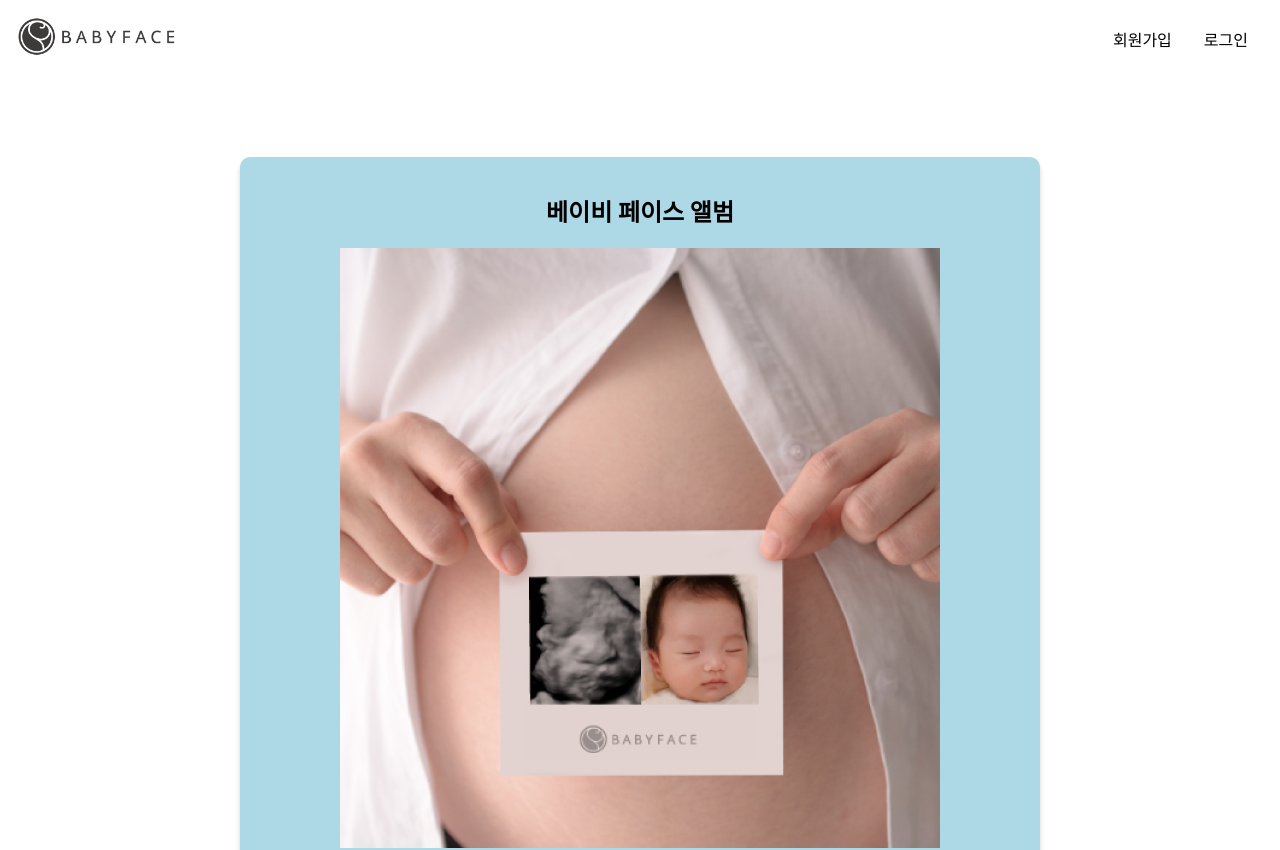
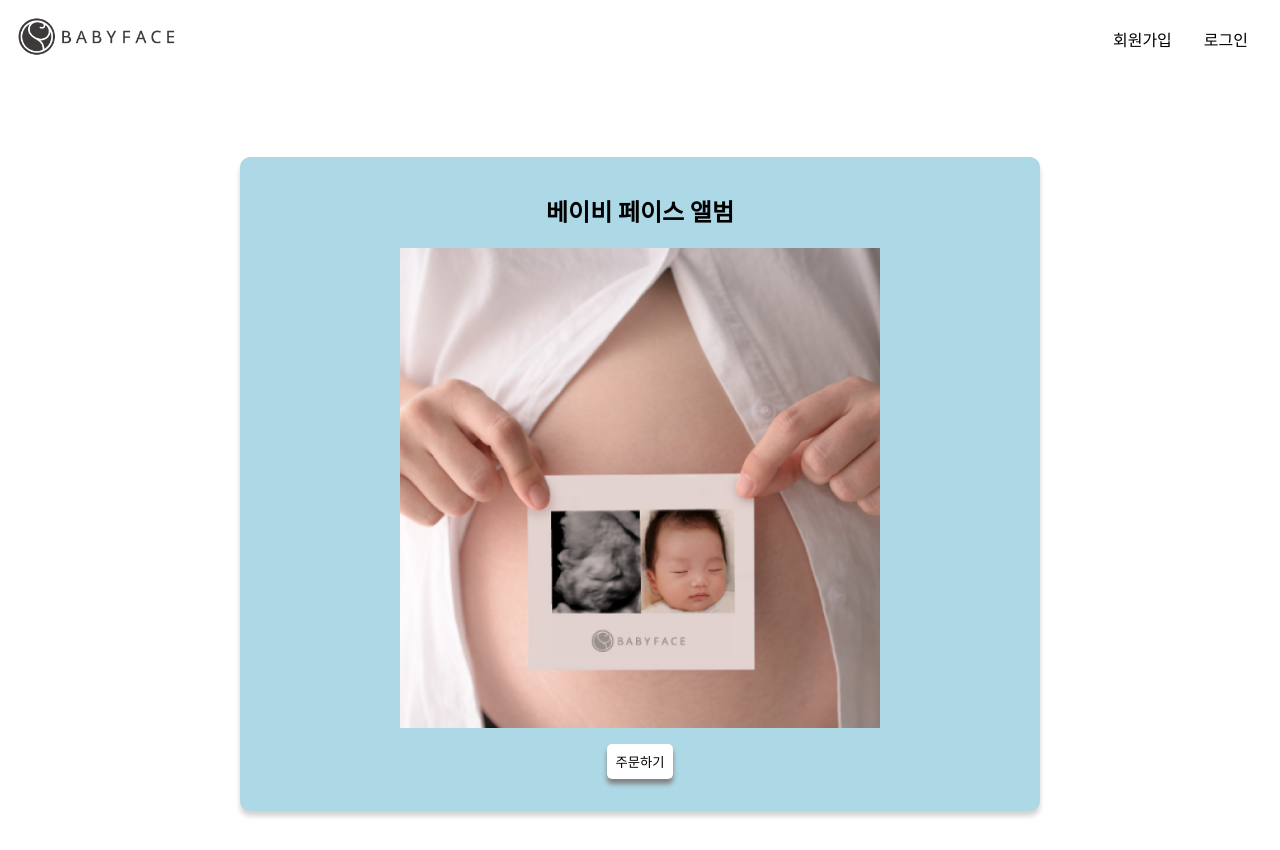
Before and after one commit to bbumjun/alethio-test, a React (Create React App) app: page / in a window 1280 px wide. Shown: the top 850 px of the page. Built offline with nearby package versions, Linux system fonts and the light colour scheme.

Commit message:
💄주문이미지 최대크기 고정

```diff
--- a/src/components/organisms/OrderForm/style.js
+++ b/src/components/organisms/OrderForm/style.js
@@ -4,8 +4,6 @@ export const ImageWrapper = styled.div`
   display: flex;
   justify-content: center;
   align-items: center;
-
-  @media screen and (max-width: ${(props) => props.theme.deviceSizes.mobile}) {
-  }
+  max-width: 30rem;
 `;
 export const StyledImage = styled(Image)``;
```
